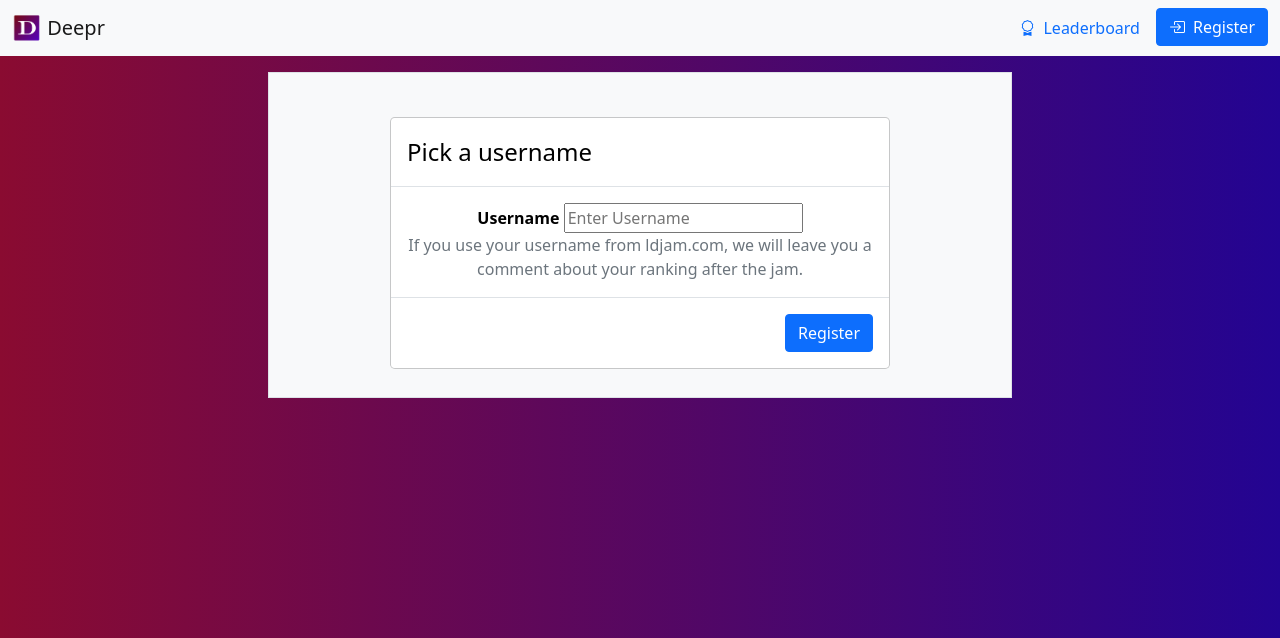
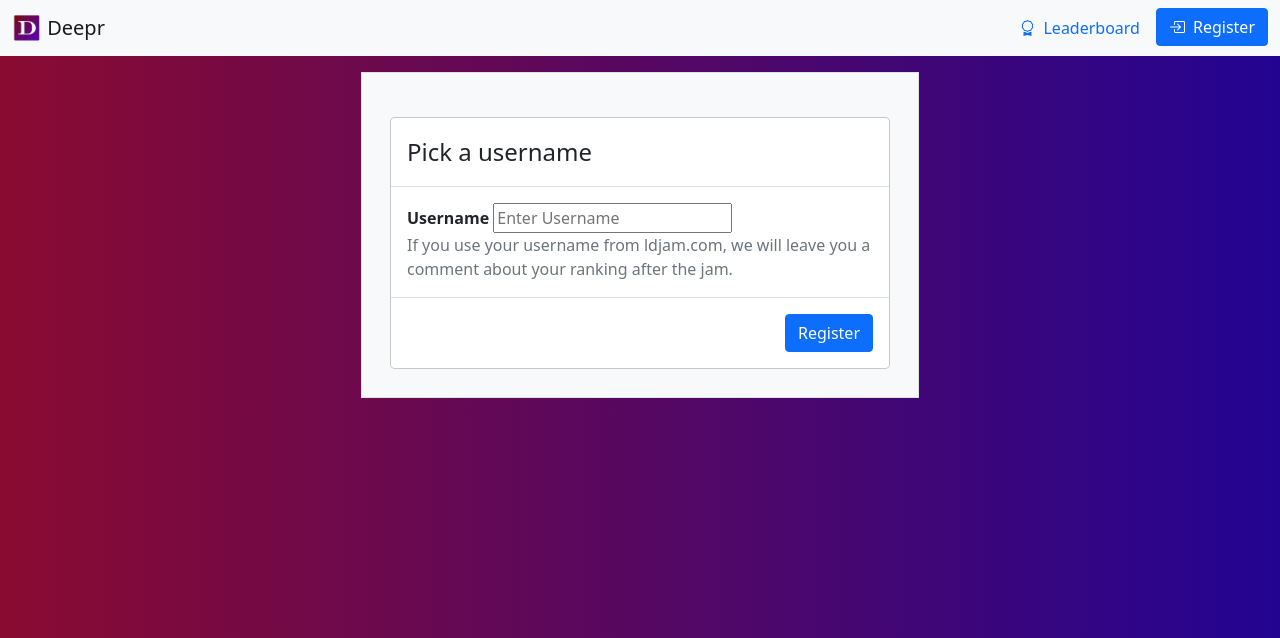
Before and after one commit to phigames/ld48, a Django app: page / in a window 1280 px wide. Shown: the top 638 px of the page. Run offline with Django 3.2, Linux system fonts and the light colour scheme; data that the repository does not hold is empty; parts of the project's set-up code (start-up, migrations or seed data) failed here and were passed over; some libraries are stand-ins or nearby versions.

Commit message:
ui tweaks

```diff
--- a/ld48/static/ld48/css/style.css
+++ b/ld48/static/ld48/css/style.css
@@ -1,6 +1,7 @@
 body {
   background: rgb(131, 16, 51);
   background: linear-gradient(90deg, rgb(138, 11, 49) 0%, rgb(35, 4, 146) 100%);
+  overflow-y: scroll;
 }
 
 .word-alternative-select {
@@ -8,10 +9,6 @@ body {
 }
 .word-alternative-select::after {
   display: none;
-}
-body {
-  background: rgb(131, 16, 51);
-  background: linear-gradient(90deg, rgb(138, 11, 49) 0%, rgb(35, 4, 146) 100%);
 }
 
 img {
@@ -28,14 +25,8 @@ img {
   transform: translate(-50%, -50%);
 }
 
-.container {
-  position: relative;
-  text-align: center;
-  color: black;
-}
-
 .quote-overlay {
-  background-color: rgba(255, 255, 255, 0.6);
+  background-color: rgba(255, 255, 255, 0.8);
 }
 
 .star-rating.user-rated .rating-star {
--- a/ld48/templates/ld48/base.html
+++ b/ld48/templates/ld48/base.html
@@ -11,7 +11,7 @@
         <title>deeplr</title>
     </head>
     <body>
-        <nav class="navbar navbar-light bg-light">
+        <nav class="navbar sticky-top navbar-light bg-light">
             <div class="container-fluid">
                 <a class="navbar-brand" href="{% url 'home' %}">
                     <img src="{% static 'ld48/logo.png' %}" width="30" height="30" class="d-inline-block align-top">
@@ -34,7 +34,7 @@
             </div>
         </nav>
         <div class="container">
-            <div class="col-md-8 offset-md-2 p-3 my-3 bg-light border">
+            <div class="col-md-8 offset-md-2 col-lg-6 offset-lg-3 p-3 my-3 bg-light border">
                 {% block content %}{% endblock content %}
             </div>
         </div>
@@ -56,9 +56,8 @@
             if (isLoggedIn()) {
                 $("#register-nav-item").css("display", "none");
                 $("#new-nav-item").css("display", "block");
-                const postsURl = $("#posts-link").attr("href") + "posts/" + localStorage.getItem("username")
-                console.log(postsURl)
-                $("#posts-link").attr("href", postsURl)
+                const postsUrl = $("#posts-link").attr("href") + "posts/" + localStorage.getItem("username") + "/"
+                $("#posts-link").attr("href", postsUrl)
                 $("#posts-nav-item").css("display", "block");
             }
 
--- a/ld48/templates/ld48/post.html
+++ b/ld48/templates/ld48/post.html
@@ -4,7 +4,7 @@
 <div class="card">
     <div class="card-img-top position-relative">
         <img src="{{ post.image }}" class="card-img-top">
-        <div class="card-img-overlay row align-items-center">
+        <div class="card-img-overlay row align-items-center text-center">
             <div class="col-8 offset-2">
                 <div class="card p-3 quote-overlay">
                     <h5>{{ post.text }}</h5>
```
